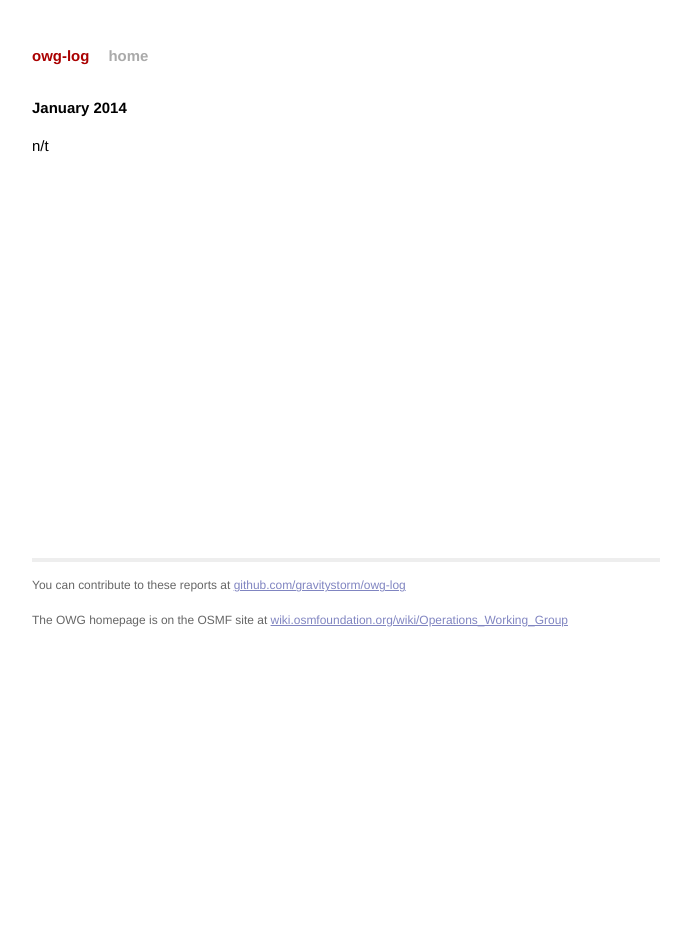
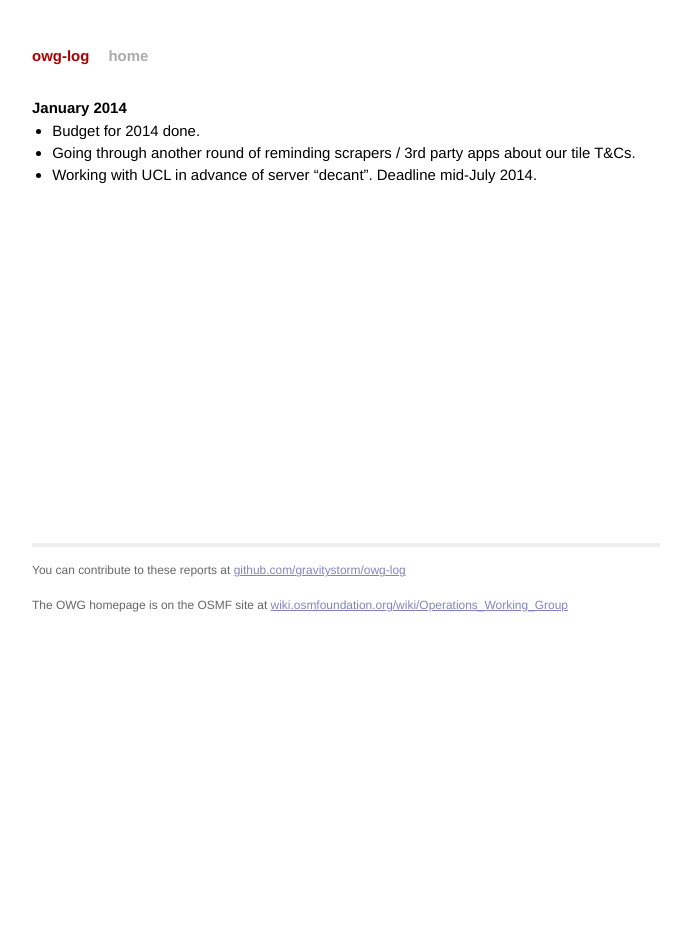
Before and after one commit to openstreetmap/owg-website, a Jekyll site: the page built from _posts/2014-01-01-january.md, in a window 1280 px wide. Shown: the whole page, without its empty margins (294-985 px from the left). Built offline with Jekyll 4.4.1, drawn with Linux system fonts in a browser that asks for light colours; Markdown is read by kramdown in place of the engine named in the settings.

Commit message:
Seed with our actual reports to the management team for those months.

```diff
--- a/_posts/2014-01-01-january.md
+++ b/_posts/2014-01-01-january.md
@@ -4,4 +4,6 @@ title:  "January 2014"
 date:   2014-01-31 23:59:59
 ---
 
-n/t
+* Budget for 2014 done.
+* Going through another round of reminding scrapers / 3rd party apps about our tile T&Cs.
+* Working with UCL in advance of server “decant”. Deadline mid-July 2014.
```
Also changed, not shown: _posts/2014-02-01-february.md (+3 -1 lines).
